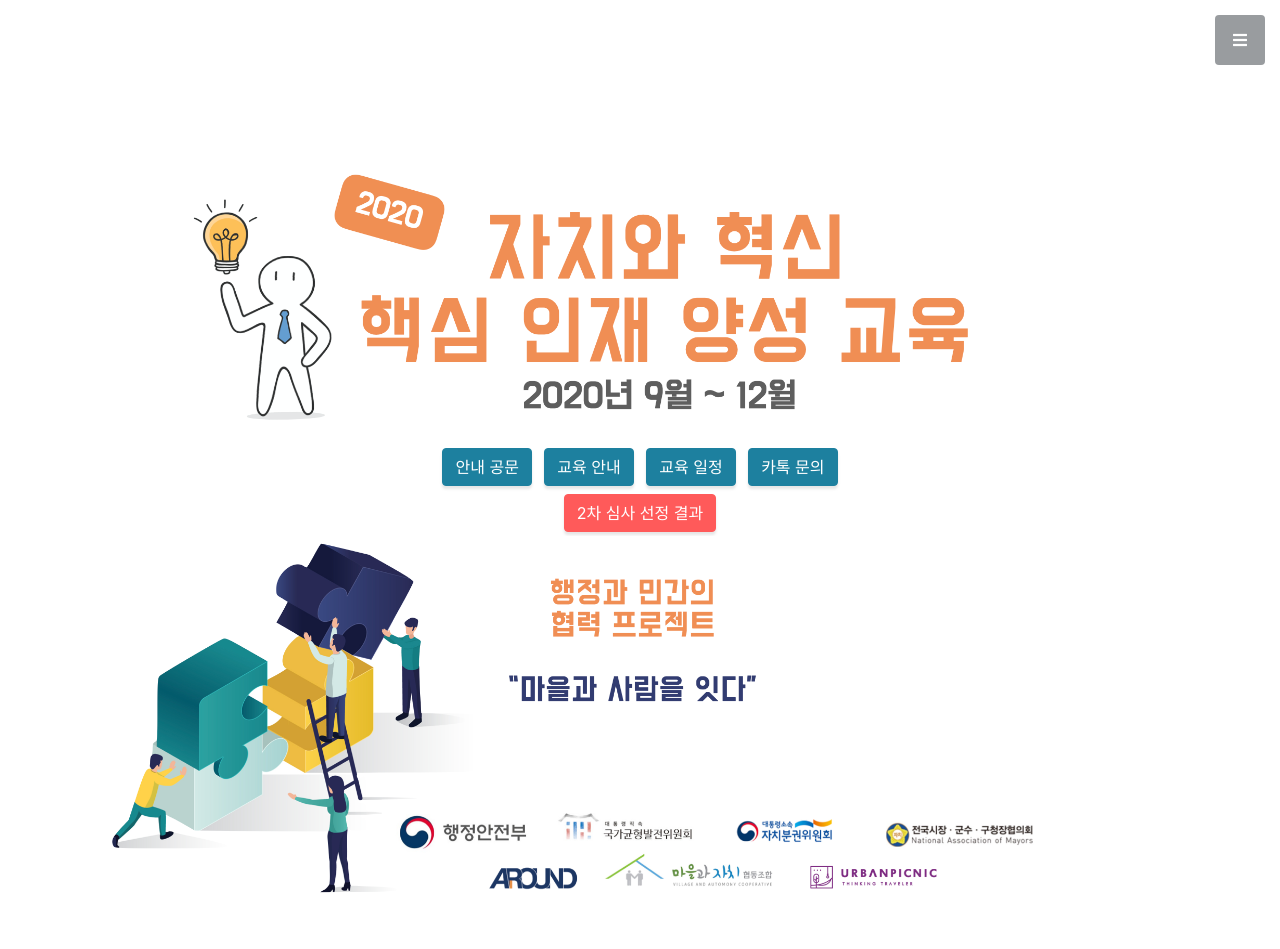
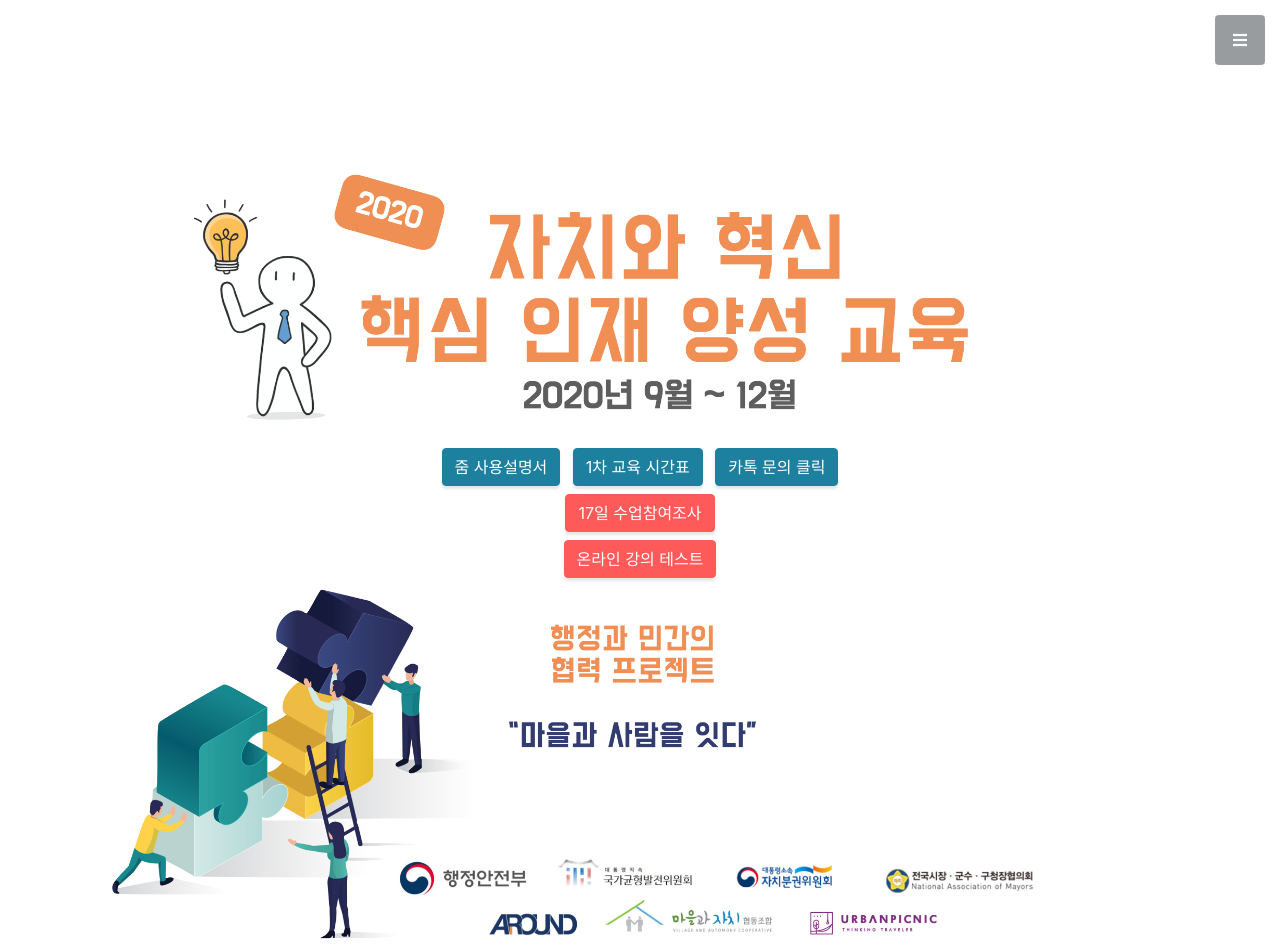
Before and after one commit to AROUNDjoa/jachiup, a website with bundled scripts: page index.html in a window 1280 px wide. Shown: the top 949 px of the page. Built offline with nearby package versions, Linux system fonts and the light colour scheme.

Commit message:
Add files via upload

```diff
--- a/index.html
+++ b/index.html
@@ -66,13 +66,15 @@
         <img src="img/top-img.png">
     </div>
      <div class="item">
-      <a class="btn btn-primary btn-xl js-scroll-trigger" href="https://drive.google.com/file/d/1YQsLGRe-PwXfOYDiFJsTcZNUUQhvT3OG/view?usp=sharing" target="_blank">안내 공문</a>
-      <a class="btn btn-primary btn-xl js-scroll-trigger" href="https://drive.google.com/file/d/1YaGt6pYQneqED6hkMdglZr22lSXr0KYg/view?usp=sharing" target="_blank">교육 안내</a>
-      <a class="btn btn-primary btn-xl js-scroll-trigger" href="#" target="_blank">교육 일정</a>
-       <a class="btn btn-primary btn-xl js-scroll-trigger" href="https://open.kakao.com/o/guS087qc" target="_blank">카톡 문의</a>
+      <a class="btn btn-primary btn-xl js-scroll-trigger" href="https://drive.google.com/file/d/1dB82wEJbh-4mtjxZi-Ksoxkas5XkMuzG/view?usp=sharing" target="_blank">줌 사용설명서</a>
+      <a class="btn btn-primary btn-xl js-scroll-trigger" href="https://drive.google.com/file/d/1eI8LNSv84teyNLUxNyI4YFLNl20YzK2u/view?usp=sharing" target="_blank">1차 교육 시간표</a>
+       <a class="btn btn-primary btn-xl js-scroll-trigger" href="https://open.kakao.com/o/guS087qc" target="_blank">카톡 문의 클릭</a>
       </div>
       <div class="item">
-      <a class="btn btn-primary1 btn-xl js-scroll-trigger" href="https://drive.google.com/file/d/1ciyp0ZbHjZ0kz28e7KN-OJJsYpvoO-lC/view?usp=sharing" target="_blank">2차 심사 선정 결과</a>
+      <a class="btn btn-primary1 btn-xl js-scroll-trigger" href="https://docs.google.com/forms/d/e/1FAIpQLSc_9Xa2xLY-wUOZAK92vtMaHOIfVrKYs23TN6o4FX7KxuTwTQ/viewform" target="_blank">17일 수업참여조사</a>
+      </div>
+      <div class="item">
+      <a class="btn btn-primary1 btn-xl js-scroll-trigger" href="https://zoom.us/j/93264475350" target="_blank">온라인 강의 테스트</a>
       </div>
       <div class="bottom-img">
         <img src="img/bottom-img.png">
```
